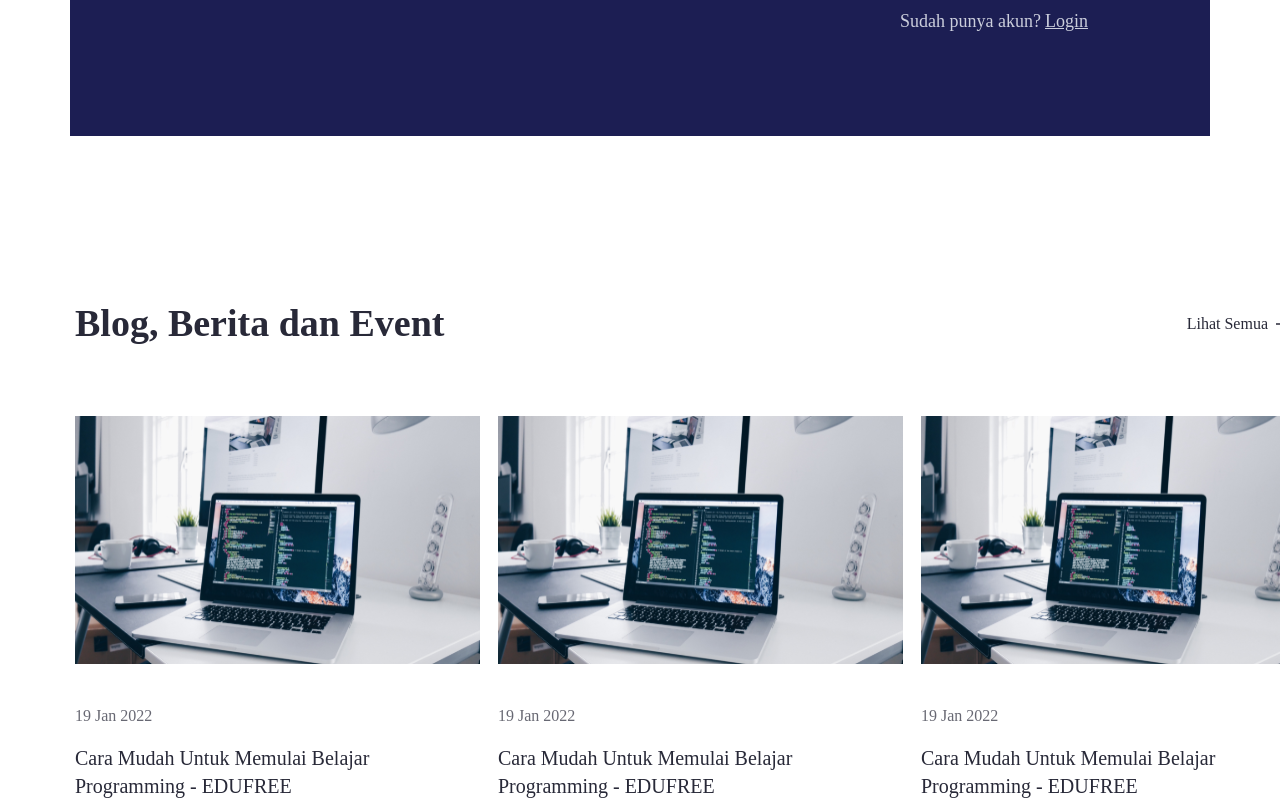
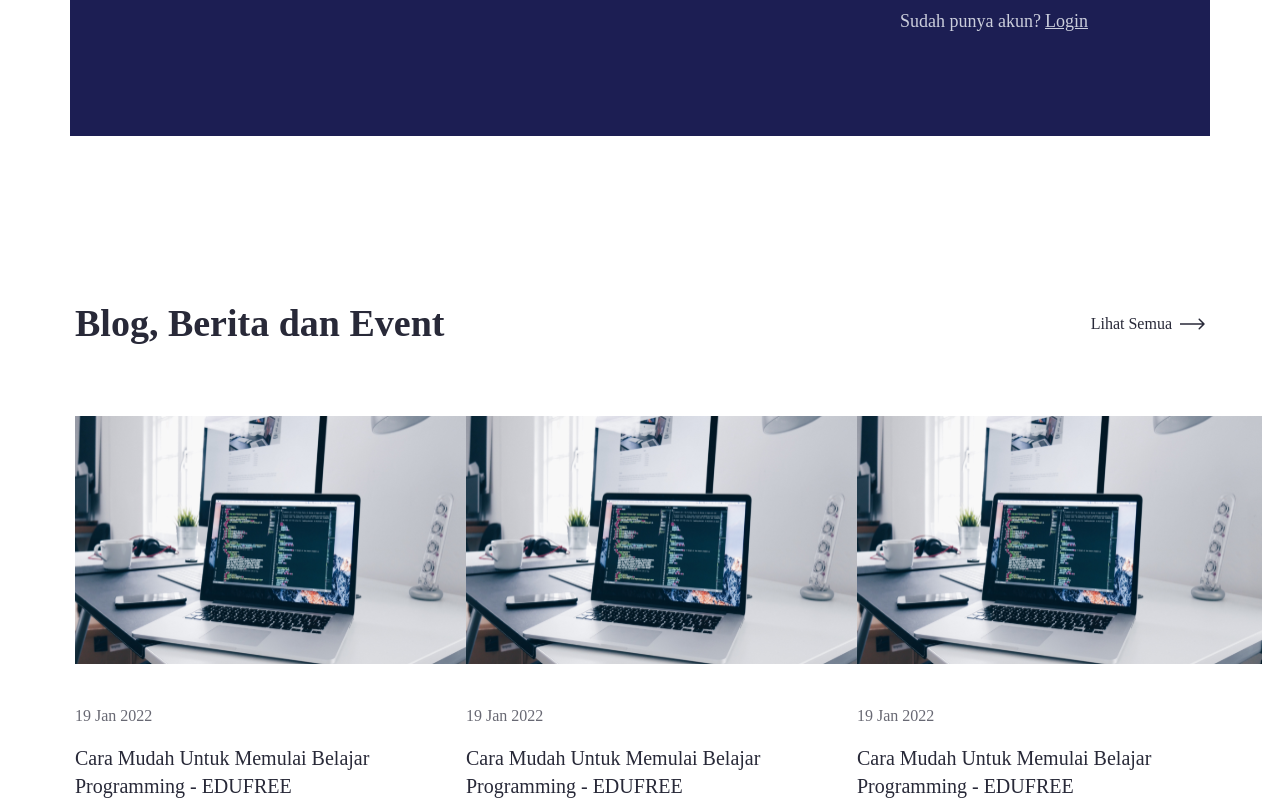
Before and after one commit to rizkisepriadi/EDUFREE, a React (Vite) app in the folder frontend/: page / in a window 1280 px wide. Shown: the part 4760-5560 px from the top of the page. Built offline with nearby package versions, Linux system fonts and the light colour scheme.

Commit message:
chore: Update Blogs component styling on homepage

```diff
--- a/frontend/src/components/Blogs.jsx
+++ b/frontend/src/components/Blogs.jsx
@@ -3,7 +3,7 @@ import Arrow from "../assets/arrow.svg";
 
 export default function Blogs() {
   return (
-    <div className="w-[1301px] pt-[159px] pl-[75px] text-secondary pb-[200px]">
+    <div className="pt-[159px] px-[75px] text-secondary pb-[200px]">
       <div className="flex justify-between w-full items-center  pb-16">
         <h1 className="font-semibold text-[38px]  text-secondary">
           Blog, Berita dan Event
```
